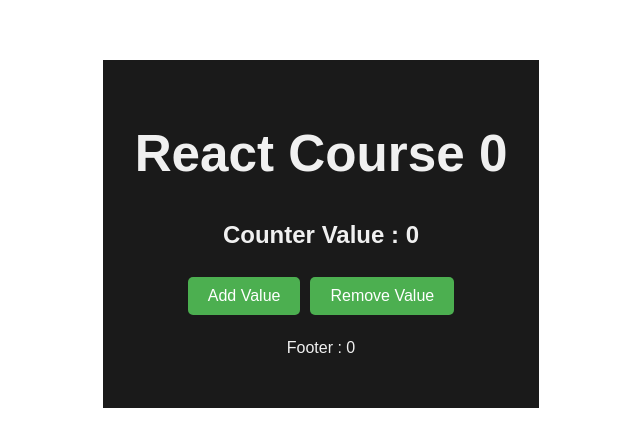
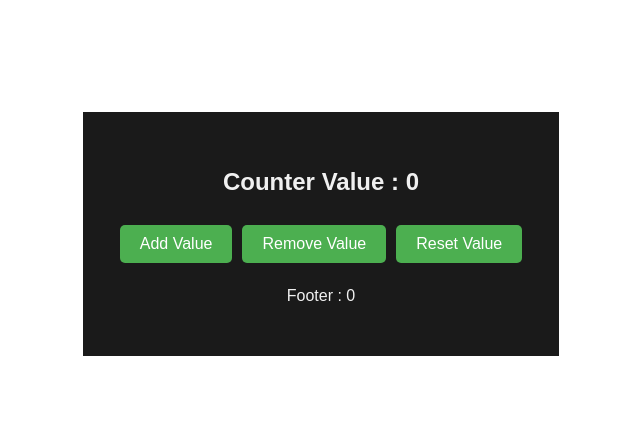
Before and after one commit to nikhilcoder1/react-udemy-course, a Preact app in the folder 02_counter/: page / in a window 1280 px wide. Shown: the part 166-612 px from the top of the page, without its empty margins (319-959 px from the left). Built offline with nearby package versions, Linux system fonts and the light colour scheme.

Commit message:
Counter Project Updated

```diff
--- a/02_counter/src/app.jsx
+++ b/02_counter/src/app.jsx
@@ -1,6 +1,4 @@
 import { useState } from 'preact/hooks'
-import preactLogo from './assets/preact.svg'
-import viteLogo from '/vite.svg'
 import './app.css'
 
 export function App() {
@@ -24,16 +22,19 @@ export function App() {
     }
   }
 
+  const resetValue = () => {
+    setcounter(0);
+  }
+
   return (
     <div>
-      <h1>React Course {counter} </h1>
       <h2>Counter Value : {counter}</h2>
       <button onClick={addValue}>Add Value</button>
       <button onClick={subValue}>Remove Value</button>
+      <button onClick={resetValue}>Reset Value</button>
       <p>Footer : {counter}</p>
     </div>
   )
 }
 
-
 export default App;
```
Also changed, not shown: 02_counter/src/assets/preact.svg (deleted).
